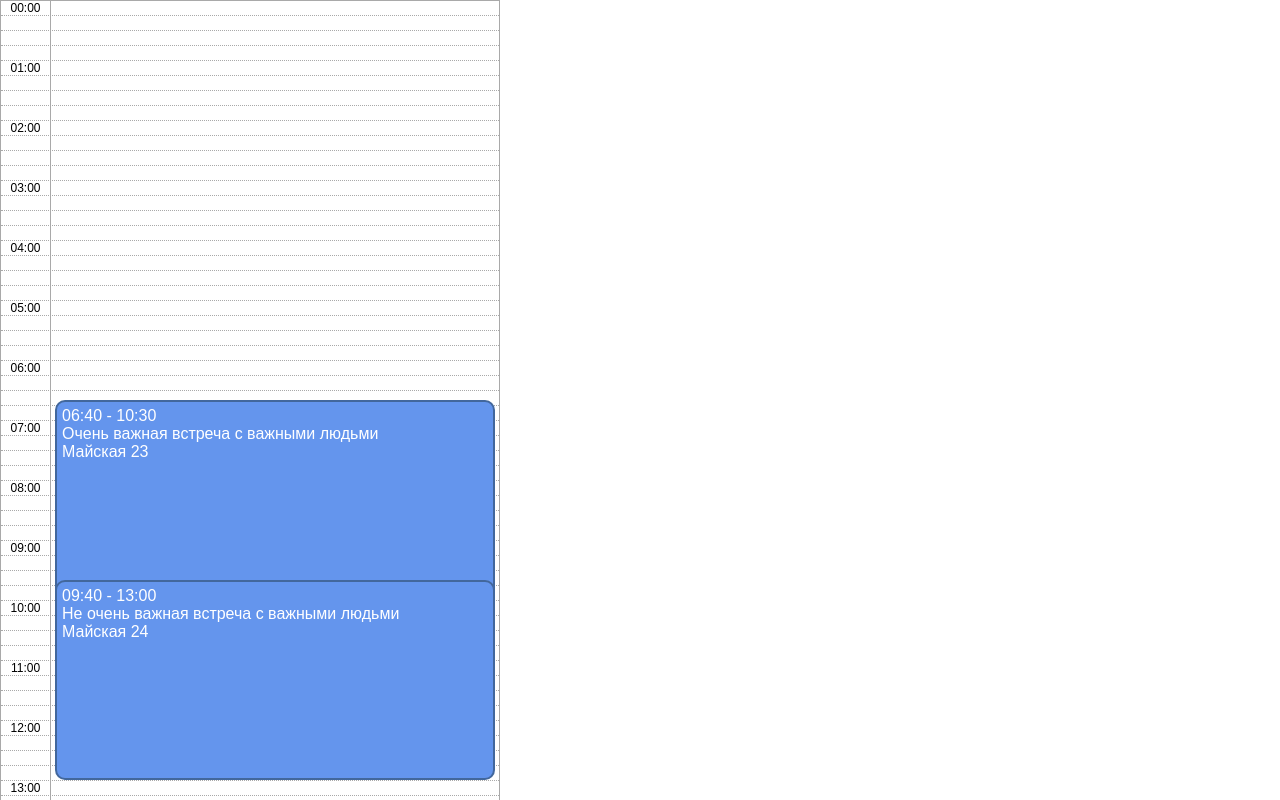
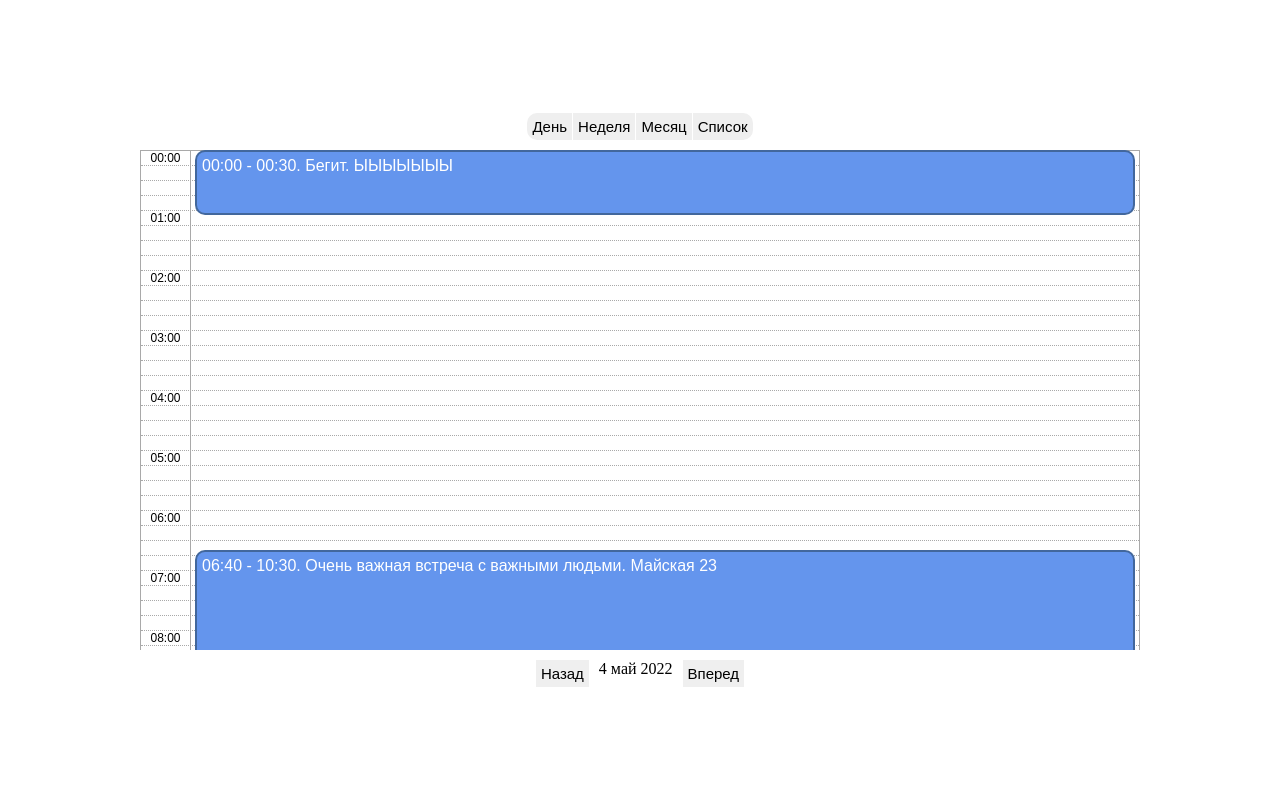
Before and after one commit to Glovindan/Diary-app, a React (Create React App) app in the folder client/diary/: page / in a window 1280 px wide. Shown: the top 800 px of the page. Built offline with nearby package versions, Linux system fonts and the light colour scheme.

Commit message:
[add] MainPage

```diff
--- a/client/diary/src/App.js
+++ b/client/diary/src/App.js
@@ -1,10 +1,11 @@
 import logo from './logo.svg';
 import './App.css';
 import DayCalendar from "./DayCalendar/DayCalendar";
+import MainPage from "./MainPage/MainPage";
 
 function App() {
   return (
-    <DayCalendar/>
+    <MainPage/>
   );
 }
 
--- /dev/null
+++ b/client/diary/src/Components/Button.js
@@ -0,0 +1,11 @@
+import styles from './Button.module.css'
+
+const Button = (props) => {
+  return (
+    <button onClick={props.onClick}>
+      {props.title}
+    </button>
+  )
+}
+
+export default Button;
--- /dev/null
+++ b/client/diary/src/Components/Button.module.css
@@ -0,0 +1,12 @@
+button {
+    font-family: Arial, sans-serif;
+    font-size: 15px;
+    padding: 5px;
+    border: none;
+    cursor: pointer;
+}
+
+button:hover {
+    background: grey;
+    color: white;
+}
--- a/client/diary/src/DayCalendar/DayCalendar.module.css
+++ b/client/diary/src/DayCalendar/DayCalendar.module.css
@@ -2,6 +2,4 @@
     position: relative;
     display: flex;
     flex-direction: column;
-    width: 500px;
-    height: 2000px;
 }
--- a/client/diary/src/DayCalendar/Events/Event/Event.js
+++ b/client/diary/src/DayCalendar/Events/Event/Event.js
@@ -24,9 +24,13 @@ const Event = (props) => {
   return (
     <div className={styles.eventWrapper}>
       <div className={styles.block} style={blockSize}>
-        <p>{formatTimeString(beginTimeHours)}:{formatTimeString(beginTimeMinutes)} - {formatTimeString(endTimeHours)}:{formatTimeString(endTimeMinutes)}</p>
-        <p>{props.topic}</p>
-        <p>{props.place}</p>
+        <span>
+          {formatTimeString(beginTimeHours)}:{formatTimeString(beginTimeMinutes)}
+          &nbsp;-&nbsp;
+          {formatTimeString(endTimeHours)}:{formatTimeString(endTimeMinutes)}.
+        </span>
+        <span> {props.topic}.</span>
+        <span> {props.place}</span>
       </div>
     </div>
   )
--- a/client/diary/src/DayCalendar/Events/Event/Event.module.css
+++ b/client/diary/src/DayCalendar/Events/Event/Event.module.css
@@ -8,7 +8,7 @@
 
 .block {
     border: 2px solid #223C5082;
-
+    min-height: 65px;
     border-radius: 10px;
     width: 100%;
     padding: 5px;
--- a/client/diary/src/DayCalendar/Events/Events.js
+++ b/client/diary/src/DayCalendar/Events/Events.js
@@ -2,21 +2,47 @@ import styles from './Events.module.css'
 import Event from "./Event/Event";
 
 const Events = (props) => {
+
+  const data = [
+    {
+      beginTime : new Date(0,0,0,6,40),
+      endTime : new Date(0,0,0,10,30),
+      topic : "Очень важная встреча с важными людьми",
+      place : "Майская 23"
+    },
+    {
+      beginTime : new Date(0,0,0,10,40),
+      endTime : new Date(0,0,0,12,30),
+      topic : "Чето там",
+      place : "Удмуртская 228"
+    },
+    {
+      beginTime : new Date(0,0,0,15,40),
+      endTime : new Date(0,0,0,23,30),
+      topic : "Чето там",
+      place : "Удмуртская 228"
+    },
+    {
+      beginTime : new Date(0,0,0,0,0),
+      endTime : new Date(0,0,0,0,30),
+      topic : "Бегит",
+      place : "ЫЫЫЫЫЫЫ"
+    },
+  ]
+
+  const events = data.map(eventData =>
+    <Event
+      key = {eventData.id}
+      beginTime={eventData.beginTime}
+      endTime={eventData.endTime}
+      topic={eventData.topic}
+      place={eventData.place}
+    />
+  )
+
   return (
     <div className={styles.container}>
-      <Event
-        beginTime={new Date(0,0,0,6,40)}
-        endTime={new Date(0,0,0,10,30)}
-        topic={"Очень важная встреча с важными людьми"}
-        place={"Майская 23"}
-      />
-
-      <Event
-        beginTime={new Date(0,0,0,9,40)}
-        endTime={new Date(0,0,0,13,0)}
-        topic={"Не очень важная встреча с важными людьми"}
-        place={"Майская 24"}
-      />
+      {events}
     </div>
   )
 }
--- /dev/null
+++ b/client/diary/src/MainPage/MainPage.js
@@ -0,0 +1,31 @@
+import DayCalendar from "../DayCalendar/DayCalendar";
+import styles from './MainPage.module.css'
+import Button from "../Components/Button";
+
+const MainPage = () => {
+  const click = () => {
+    alert("Click")
+  }
+  return (
+    <div className={styles.container}>
+      <div className={styles.selectorContainer}>
+        <Button title={"День"} onClick={click} className={styles.border}/>
+        <Button title={"Неделя"} onClick={click}/>
+        <Button title={"Месяц"} onClick={click}/>
+        <Button title={"Список"} onClick={click}/>
+      </div>
+
+      <div className={styles.calendarContainer}>
+        <DayCalendar/>
+      </div>
+
+      <div className={styles.dateContainer}>
+        <Button title={"Назад"} onClick={click}/>
+        <span>4 май 2022</span>
+        <Button title={"Вперед"} onClick={click}/>
+      </div>
+    </div>
+  )
+}
+
+export default MainPage;
--- /dev/null
+++ b/client/diary/src/MainPage/MainPage.module.css
@@ -0,0 +1,25 @@
+.container {
+    height: 100vh;
+    display: flex;
+    flex-direction: column;
+    gap: 10px;
+    justify-content: center;
+    align-items: center;
+}
+.selectorContainer {
+    border-radius: 10px;
+    overflow: hidden;
+    gap: 1px;
+    display: flex;
+}
+
+.calendarContainer {
+    width: 1000px;
+    height: 500px;
+    overflow-y: scroll;
+}
+
+.dateContainer {
+    display: flex;
+    gap: 10px;
+}
```
Also changed, not shown: 1 other file (tests, documents, lock files or other folders).
